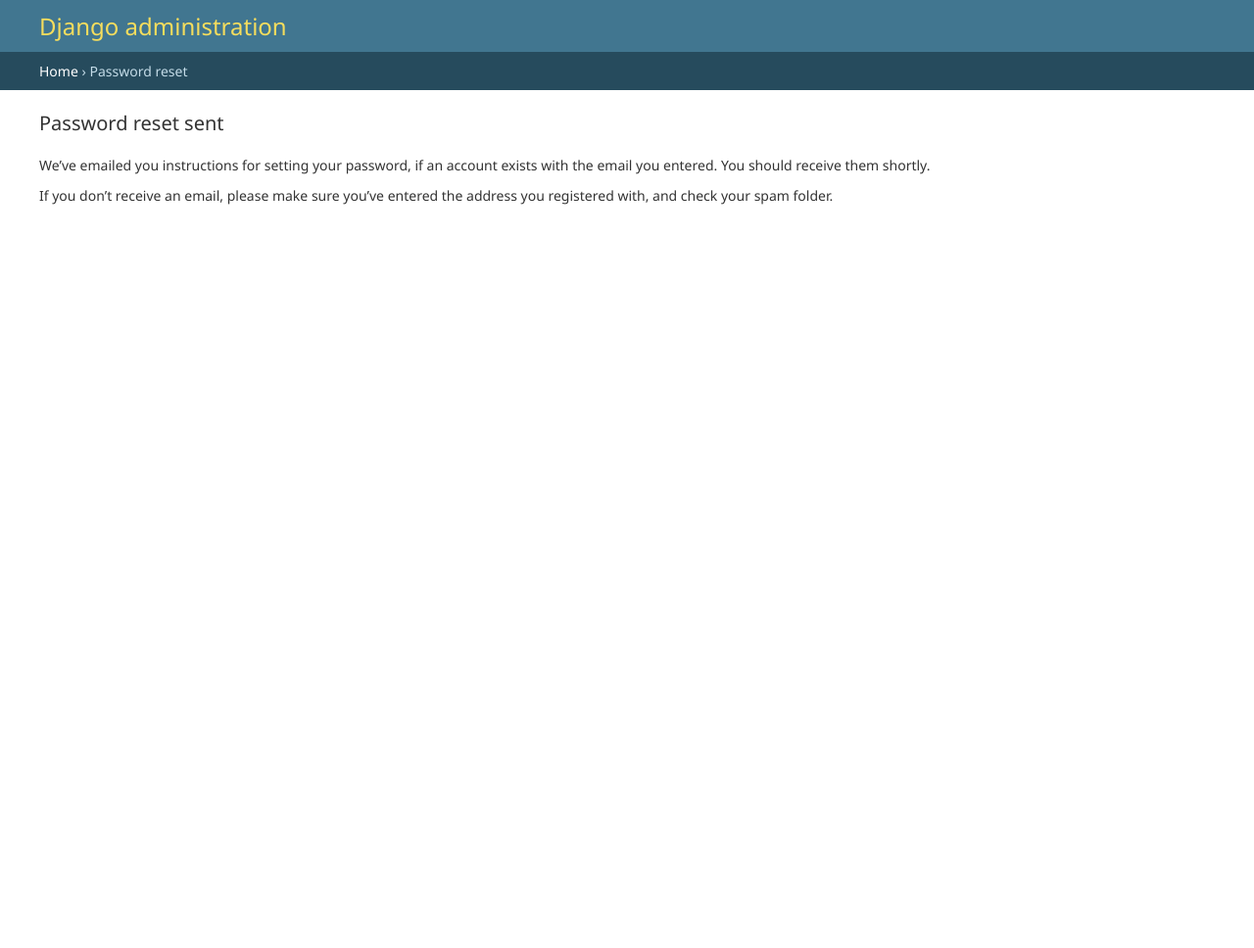
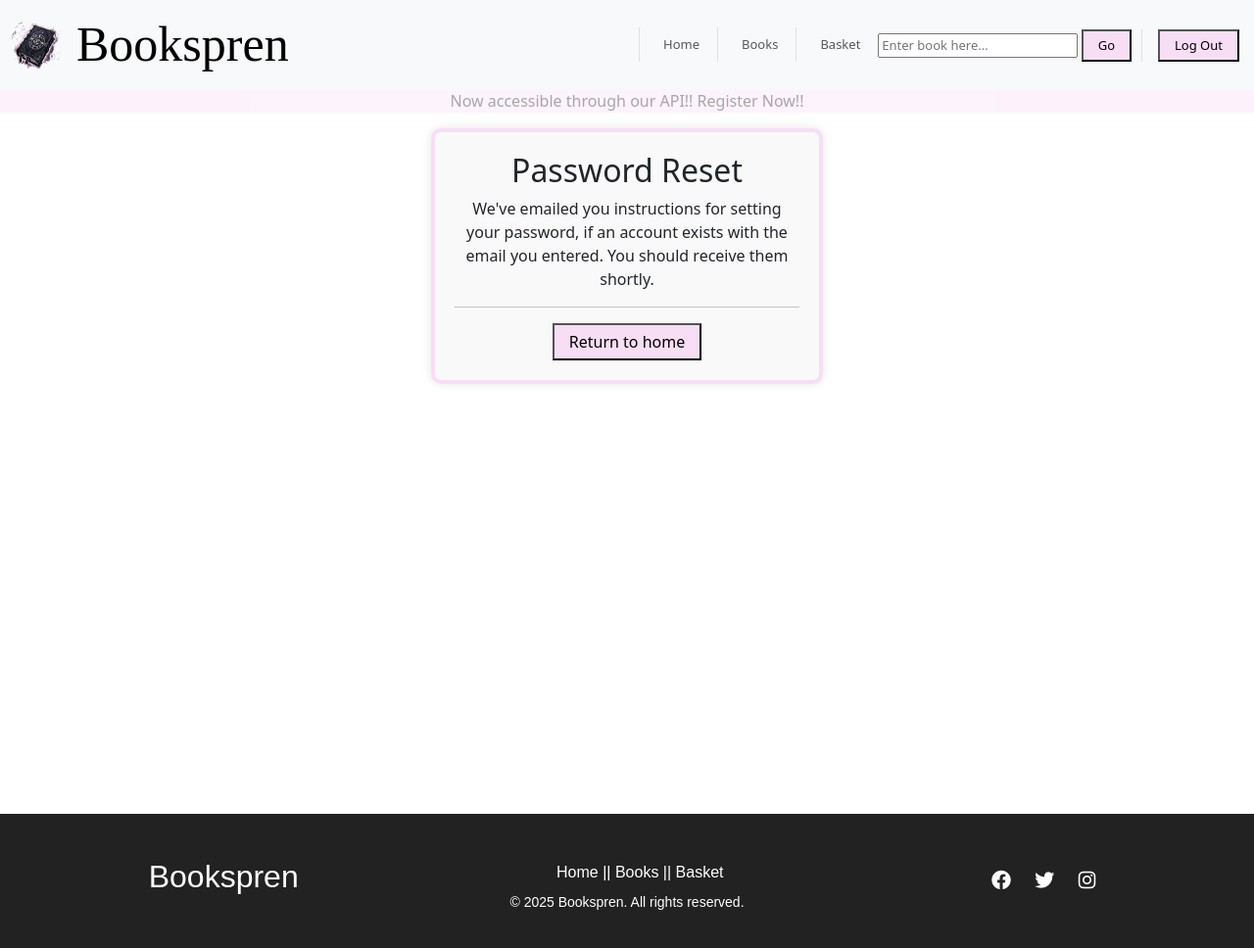
Before and after one commit to StressSpren/Book_Shop, a Django app: a page that uses apps/accounts/urls.py in a window 1280 px wide. Shown: the whole page at 98% size. Before the commit the page ends 209 px from the top, so only its background shows below. Run offline with Django 5.2, Linux system fonts and the light colour scheme; a user stored in the database is signed in; some web fonts are replaced.

Commit message:
Updates to password reset and password change

```diff
--- a/apps/accounts/urls.py
+++ b/apps/accounts/urls.py
@@ -1,10 +1,9 @@
-from django.urls import path
 
 from .views import SignUpView
-
+from django.contrib.auth import views as auth_views
+from django.urls import path
 
 urlpatterns = [
     path("signup/", SignUpView.as_view(), name="signup"),
 
-
 ]
--- a/apps/inventory/templates/book_details.html
+++ b/apps/inventory/templates/book_details.html
@@ -15,7 +15,7 @@
     <div class="row">
         <!-- Book Cover Image -->
         <div class="col-md-4 text-center">
-            <img src="{{ data.cover_image }}" class="img-fluid rounded shadow" alt="{{ data.title }} Cover">
+            <img src="{{ data.cover_image }}"style="max-width: 300px" class="img-fluid rounded shadow" alt="{{ data.title }} Cover">
         </div>
 
         <!-- Book Description & Actions -->
--- a/static/css/style.css
+++ b/static/css/style.css
@@ -63,7 +63,10 @@
     border-radius: 10px;
     box-shadow: 0 0 10px rgba(0, 0, 0, 0.1);
     display: inline-block;
-    width: 80%;
+    width: 30%;
+
+
+    min-width: 400px;
     border: 4px solid #f8dcf5e6;
 
 }
@@ -260,7 +263,7 @@
 .book-card img {
     border-radius: 8px;
     width: 100%;
-    height: 80%;
+    height: 50%;
     max-height: fit-content;
     min-height: 230px;
 }
@@ -285,7 +288,7 @@
 
 }
 .search-item a:hover{
-    text-decoration: underline;
+    color: #f4a261;
 }
 
 /* Footer Styles */
--- a/templates/base.html
+++ b/templates/base.html
@@ -24,12 +24,12 @@
   <link rel="stylesheet" href="https://cdnjs.cloudflare.com/ajax/libs/font-awesome/6.0.0/css/all.min.css">
 
   <!-- JavaScript -->
-  <script src="{% static 'js/script.js' %}" defer></script>
+  <script src="{% static 'js/main.js' %}" defer></script>
 </head>
 
 <body>
   <!-- Navigation Bar -->
-  <nav class="navbar navbar-expand-md navbar-light bg-light">
+  <nav class="navbar navbar-expand-lg navbar-light bg-light">
     <div class="container-fluid">
       <!-- Brand Logo -->
       <a class="navbar-brand" href="{% url 'home' %}">
@@ -44,6 +44,10 @@
       <!-- Navbar Links -->
       <div class="collapse navbar-collapse ms-auto" id="navbarNav">
         <ul class="navbar-nav ms-auto">
+
+          <li class="nav-item border-start ps-3"><a class="nav-link" href="{% url 'home' %}">Home</a></li>
+          <li class="nav-item border-start ps-3"><a class="nav-link" href="{% url 'fetch_data' %}">Books</a></li>
+          <li class="nav-item border-start ps-3"><a class="nav-link" href="{% url 'cart' %}">Basket</a></li>
           <li class="nav-item">
             <!-- Search Form -->
             <form method="POST" action="{% url 'search_books' %}">
@@ -52,9 +56,6 @@
               <button type="submit">Go</button>
             </form>
           </li>
-          <li class="nav-item border-start ps-3"><a class="nav-link" href="{% url 'home' %}">Home</a></li>
-          <li class="nav-item border-start ps-3"><a class="nav-link" href="{% url 'fetch_data' %}">Books</a></li>
-          <li class="nav-item border-start ps-3"><a class="nav-link" href="{% url 'cart' %}">Basket</a></li>
           {%if user.is_authenticated %}
           <li class="nav-item border-start ps-3">
             <form action="{% url 'logout' %}" method="post">
--- a/templates/registration/login.html
+++ b/templates/registration/login.html
@@ -5,7 +5,7 @@
 <div class="login-div">
   <div class="login-card">
 
-    <h2 class="sassy-frass-regular" style="font-size: 100px">Log In</h2>
+    <h2 class="sassy-frass-regular" style="font-size: 100px">Bookspren</h2>
     <form method="post">
       {% csrf_token %}
 
--- /dev/null
+++ b/templates/registration/password_reset_done.html
@@ -0,0 +1,16 @@
+{% extends "base.html" %}
+
+{% block title %}Password Reset{% endblock %}
+
+{% block content %}
+
+<div class="login-div">
+    <div class="login-card">
+        <h2>Password Reset</h2>
+        <p>We've emailed you instructions for setting your password, if an account exists with the email you entered. You should receive them shortly.</p>
+        <hr>
+        <button type="submit"><a class="nav-link" href="{% url 'home' %}">Return to home</a></button>
+    </div>
+</div>
+
+{% endblock %}
```
Also changed, not shown: templates/home.html (+8 -6 lines), templates/registration/password_change_done.html (added, +15 -0 lines), db.sqlite3.
